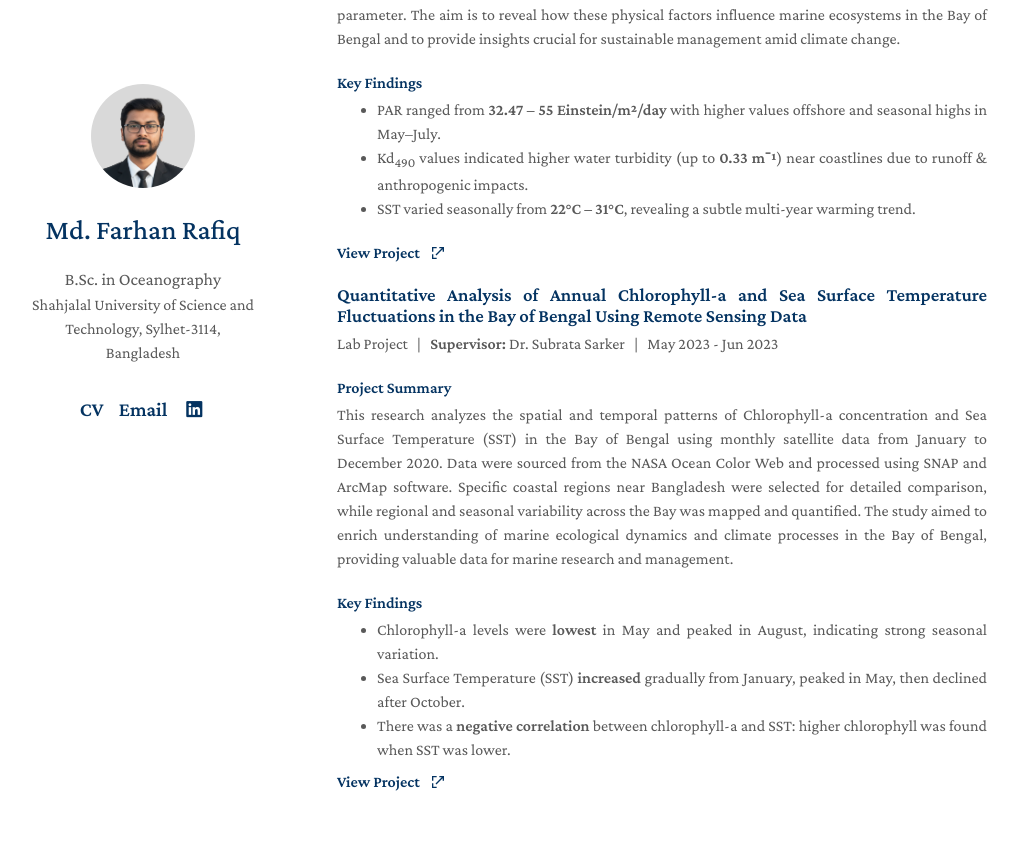
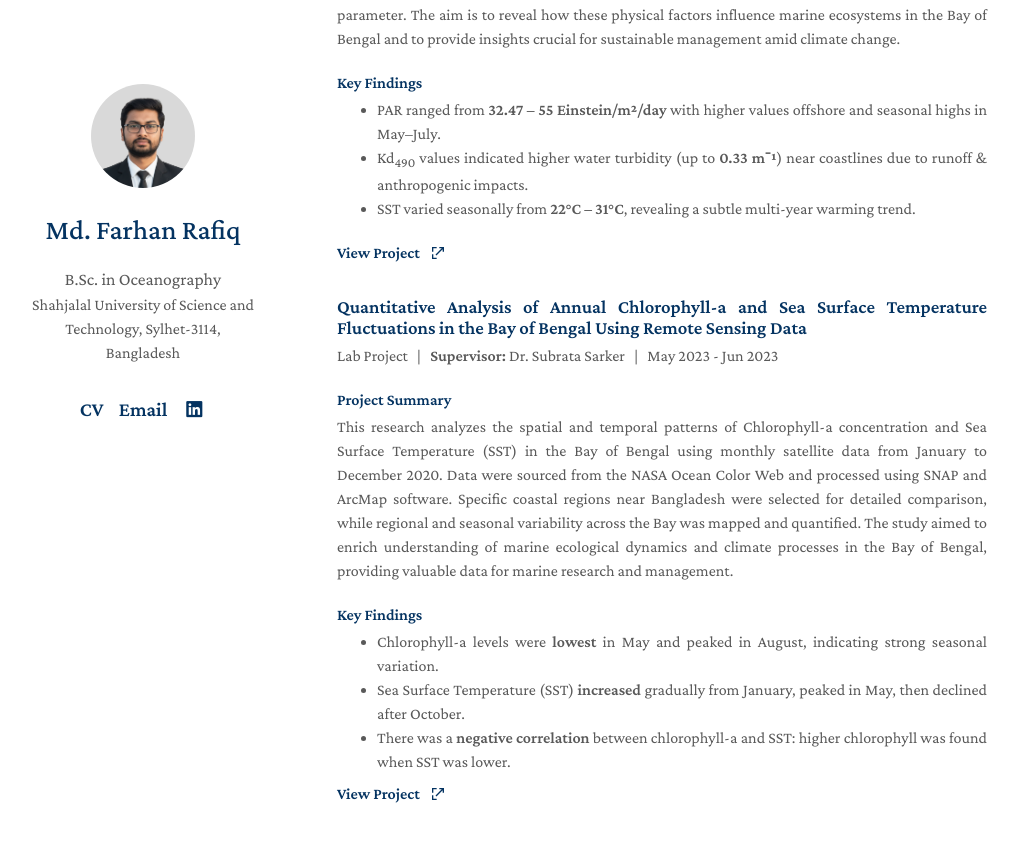
Before and after one commit to farhan-rafiq/farhan-rafiq.github.io, a Jekyll site: the page built from index.md, in a window 1280 px wide and 900 px high, scrolled down 1158 px. Shown: the top 842 px of the window, without its empty margins (133-1152 px from the left). Built offline with Jekyll 4.4.1, drawn with Linux system fonts in a browser that asks for light colours; a style sheet for code colours, icons or effects is not loaded.

Commit message:
Update index.md

```diff
--- a/index.md
+++ b/index.md
@@ -113,7 +113,7 @@ layout: homepage
     </ul>
 
 
-  <h4 style="margin-top: .5em;">
+  <h4 style="margin-top: .5em; margin-bottom: 2em">
     <a href="./projects/undergrad_project.pdf"
        target="_blank"
        style="text-decoration: none; color: inherit; display: inline-flex; align-items: center; gap: 6px;">
```
